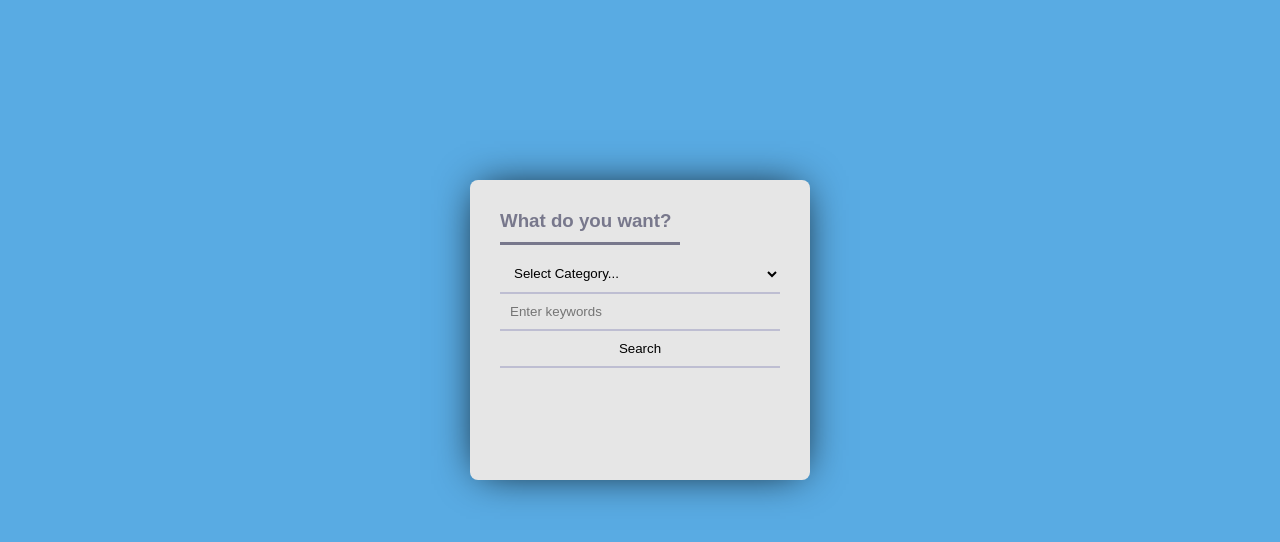
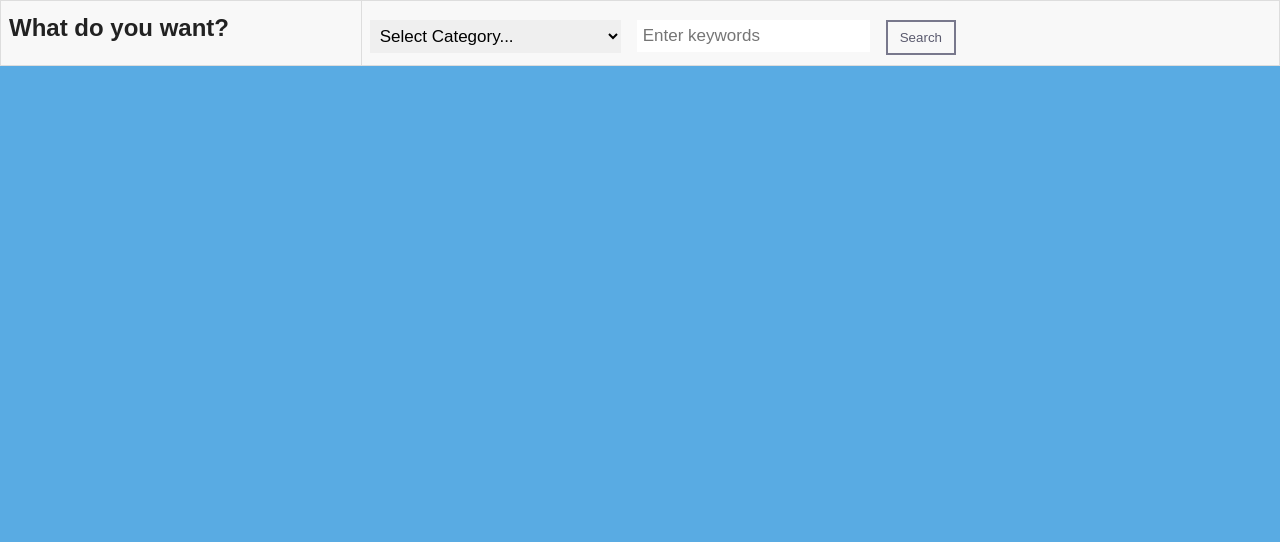
Before and after one commit to MayukaJ/MSD-project, a PHP site: page /requestItem.php in a window 1280 px wide. Shown: the top 542 px of the page. Run offline with PHP 8.4, Linux system fonts and the light colour scheme.

Commit message:
UX improvements

```diff
--- /dev/null
+++ b/css/requestItem.css
@@ -0,0 +1,123 @@
+body {
+    background: #59ABE3;
+    margin: 0
+}
+/* Add a black background color to the top navigation bar */
+.topnav {
+    overflow: hidden;
+    background-color: #e9e9e9;
+    font-family: 'Montserrat', sans-serif;
+}
+
+/* Style the links inside the navigation bar */
+.topnav a {
+    float: left;
+    display: block;
+    color: black;
+    text-align: center;
+    padding: 14px 16px;
+    text-decoration: none;
+    font-size: 17px;
+}
+
+/* Change the color of links on hover */
+.topnav a:hover {
+    background-color: #ddd;
+    color: black;
+}
+
+/* Style the "active" element to highlight the current page */
+.topnav a.active {
+    background-color: #2196F3;
+    color: white;
+}
+
+/* Style the search box inside the navigation bar */
+.topnav input[type=text] {
+    float: left;
+    padding: 6px;
+    border: none;
+    margin-top: 8px;
+    margin-right: 16px;
+    font-size: 17px;
+}
+
+.topnav select{
+    float: left;
+    padding: 6px;
+    border: none;
+    margin-top: 8px;
+    margin-right: 16px;
+    font-size: 17px;
+}
+
+.topnav input[type=submit]{
+    float: left;
+    padding: 8px 12px;
+    margin: 8px 0 0;
+    font-family: 'Montserrat', sans-serif;
+    border: 2px solid #78788c;
+    background: 0;
+    color: #5a5a6e;
+    cursor: pointer;
+    transition: all .3s
+}
+
+.topnav h2, h3 {
+    margin: 5px 0;
+    padding-bottom: 10px;
+    color: #222222;
+}
+.topnav div{
+    float: right;
+}
+
+#table{
+    width: 100vw;
+}
+
+table {
+    font-family: arial, sans-serif;
+    border-collapse: collapse;
+    width: 100%;
+}
+
+td, th {
+    border: 1px solid #dddddd;
+    text-align: left;
+    padding: 8px;
+}
+
+tr:nth-child(even) {
+    background-color: #dddddd;
+}
+tr:nth-child(odd) {
+    background-color: #f8f8f8;
+}
+
+.topnav #table{
+}
+
+.topnav table {
+}
+
+.topnav td, th {
+}
+
+.topnav tr:nth-child(even) {
+}
+
+/* When the screen is less than 600px wide, stack the links and the search field vertically instead of horizontally */
+@media screen and (max-width: 600px) {
+    .topnav a, .topnav input[type=text] {
+        float: none;
+        display: block;
+        text-align: left;
+        width: 100%;
+        margin: 0;
+        padding: 14px;
+    }
+    .topnav input[type=text] {
+        border: 1px solid #ccc;
+    }
+}
--- a/requestItem.php
+++ b/requestItem.php
@@ -2,11 +2,14 @@
 <head>
     <meta charset="UTF-8">
     <title>Request new Item</title>
-    <link rel="stylesheet" type="text/css" href="css/addItem.css">
+    <link rel="stylesheet" type="text/css" href="css/requestItem.css">
 </head>
 <body>
-<form class="form2" action = "requestItem.php" method = "get" >
-    <h3>What do you want?</h3>
+<form class="topnav" action = "requestItem.php" method = "get" >
+    <table>
+        <tr><td>
+    <h2>What do you want?</h2>
+            </td><td>
     <select name = "category" id="selectedCategory">
         <option value="null">Select Category...</option>
         <option value="clothes">Clothes</option>
@@ -20,7 +23,8 @@
     <input type="text" placeholder="Enter keywords" name="keywordString">
     <input type="hidden" name="requested" value="true">
     <input type="submit" name="search" value="Search">
-
+            </td></tr>
+    </table>
 </form>
 
 </div>
@@ -46,7 +50,7 @@ if(array_key_exists("requested",$_GET))
     $itemList = Item::returnAvailItems($category, $keywordString, $db);
 
 
-    echo "<h4>Following items are available in :" . ucwords($category ). "</h4>";
+    echo "<h3>Following items are available in :" . ucwords($category ). "</h3>";
 
     try
     {
--- a/requestThisItem.php
+++ b/requestThisItem.php
@@ -15,7 +15,7 @@ echo "
 <html lang=\"en\">
 <head>
     <meta charset=\"UTF-8\">
-    <title>Add new Item</title>
+    <title>Request status</title>
     <link rel=\"stylesheet\" type=\"text/css\" href=\"css/messegeBox.css\">
 </head>
 <body>
```
Also changed, not shown: admin_viewRequest.php (+12 -7 lines), admin_viewUserDetails.php (+13 -2 lines), css/viewRequest.css (added, +38 -0 lines), css/viewUser.css (added, +38 -0 lines), donor_viewRequest.php (+13 -7 lines).
